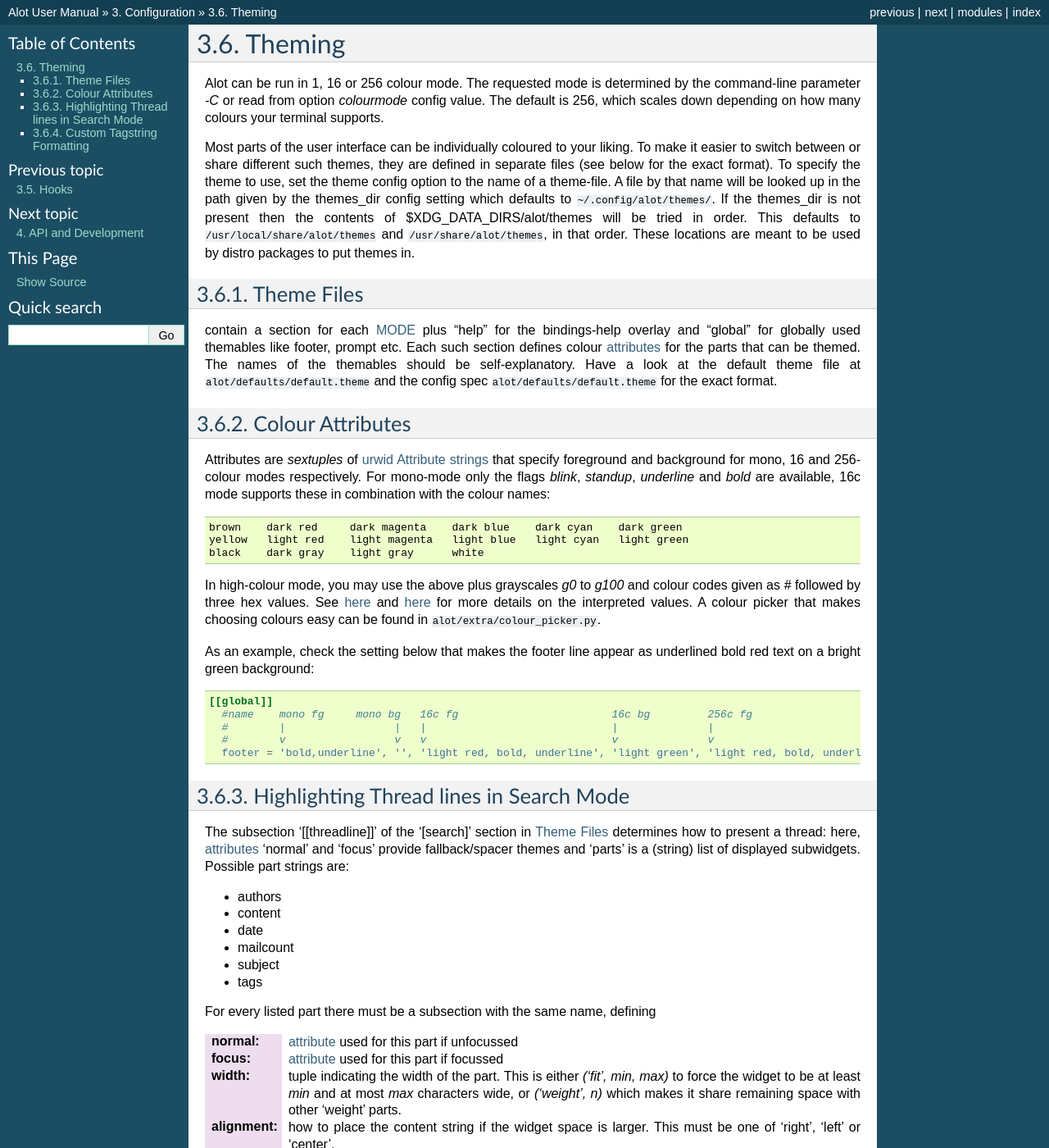
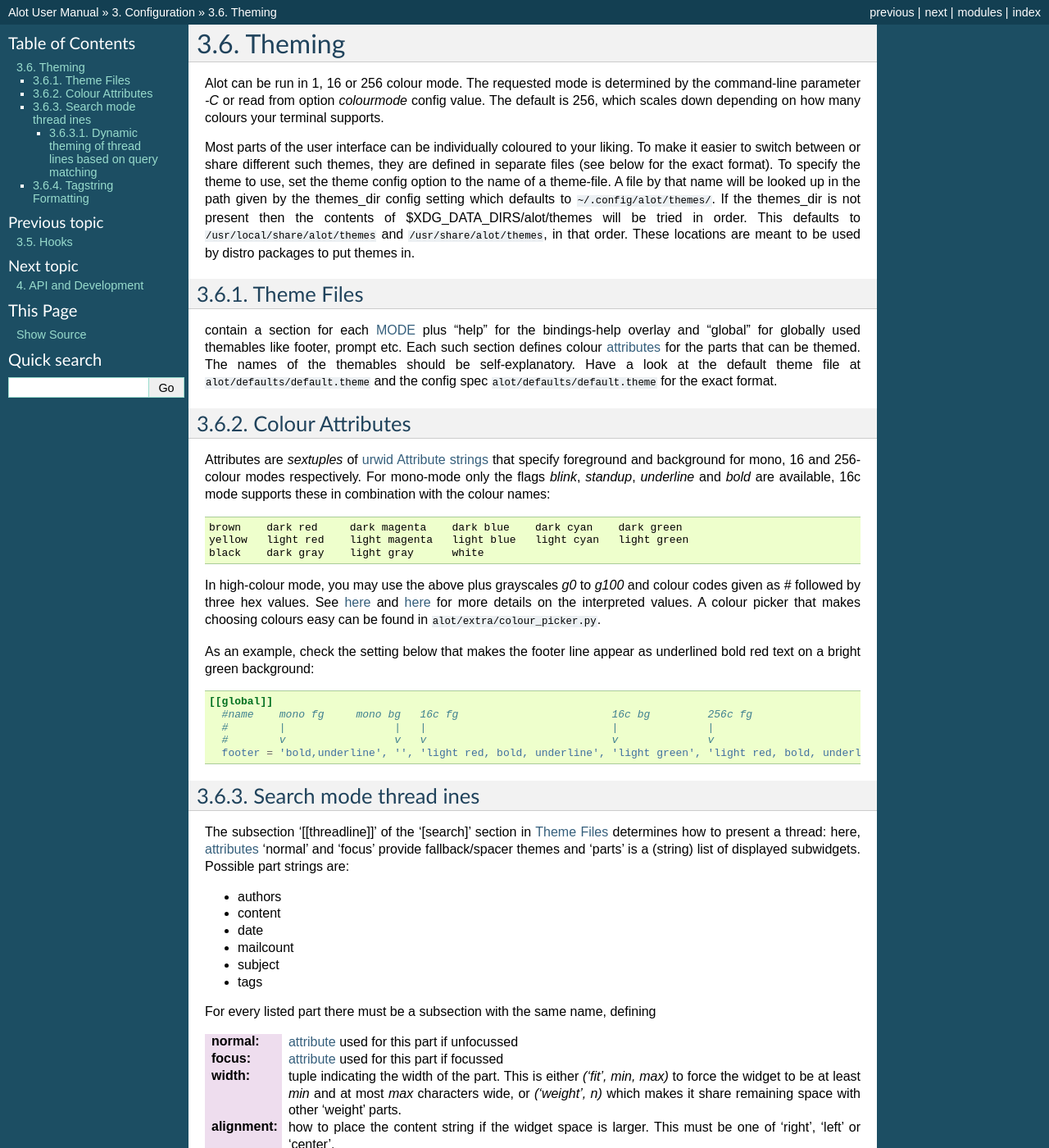
Before and after one commit to pazz/alot, a Sphinx documentation site: the page built from docs/source/configuration/theming.rst, in a window 1280 px wide and 1400 px high. Shown: the whole window at 82% size. Built offline with Sphinx 7.4.7, drawn with Linux system fonts in a browser that asks for light colours; some of the changed text lies outside the part shown.

Commit message:
[docs] update section titles
this simply renames some (sub)section titles in the configuration
docs.

```diff
--- a/docs/source/configuration/hooks.rst
+++ b/docs/source/configuration/hooks.rst
@@ -5,7 +5,8 @@
 Hooks are python callables that live in a module specified by `hooksfile` in
 the config. Per default this points to :file:`~/.config/alot/hooks.py`.
 
-.. rubric:: Pre/Post Command Hooks
+Pre/Post Command Hooks
+----------------------
 
 For every :ref:`COMMAND <usage.commands>` in mode :ref:`MODE <modes>`, the
 callables :func:`pre_MODE_COMMAND` and :func:`post_MODE_COMMAND` -- if defined
@@ -36,7 +37,8 @@
         else:
             logging.info('goodbye!')
 
-.. rubric:: Other Hooks
+Other Hooks
+-----------
 
 Apart from command pre- and posthooks, the following hooks will be interpreted:
 
--- a/docs/source/configuration/theming.rst
+++ b/docs/source/configuration/theming.rst
@@ -58,8 +58,8 @@
     #        v                 v   v                             v              v                             v
     footer = 'bold,underline', '', 'light red, bold, underline', 'light green', 'light red, bold, underline', '#8f6'
 
-Highlighting Thread lines in Search Mode
-----------------------------------------
+Search mode thread ines
+-------------------------
 The subsection '[[threadline]]' of the '[search]' section in :ref:`Theme Files <config.theming.themefiles>`
 determines how to present a thread: here, :ref:`attributes <config.theming.attributes>` 'normal' and
 'focus' provide fallback/spacer themes and 'parts' is a (string) list of displayed subwidgets.
@@ -83,6 +83,8 @@
 :alignment: how to place the content string if the widget space is larger.
             This must be one of 'right', 'left' or 'center'.
 
+Dynamic theming of thread lines based on query matching
+^^^^^^^^^^^^^^^^^^^^^^^^^^^^^^^^^^^^^^^^^^^^^^^^^^^^^^^
 To highlight some thread lines (use different attributes than the defaults found in the
 '[[threadline]]' section), one can define sections with prefix 'threadline'.
 Each one of those can redefine any part of the structure outlined above, the rest defaults to
@@ -133,8 +135,8 @@
 
 .. _config.theming.tags:
 
-Custom Tagstring Formatting
----------------------------
+Tagstring Formatting
+--------------------
 
 One can specify how a particular tagstring is displayed throughout the interface. To use this
 feature, add a section `[tags]` to you alot config (not the theme file)
```
